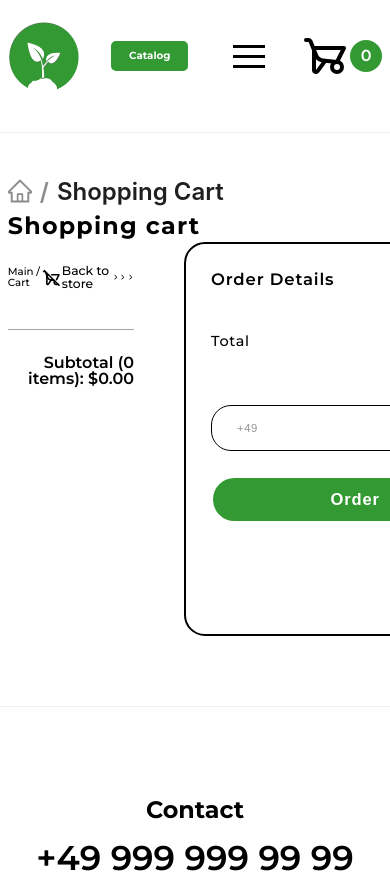
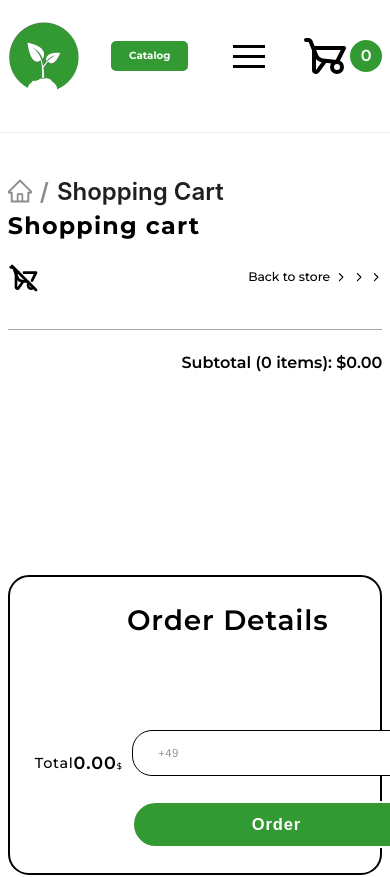
Before and after one commit to stoczec/garden_shop_app, a React (Create React App) app: page /cart in a window 390 px wide. Shown: the top 877 px of the page. Built offline with nearby package versions, Linux system fonts and the light colour scheme.

Commit message:
cart style

```diff
--- a/src/components/cart/CartContainer.jsx
+++ b/src/components/cart/CartContainer.jsx
@@ -3,7 +3,7 @@ import React from 'react';
 import CartItem from './CartItem';
 import { useSelector } from 'react-redux';
 
-const CartCOntainer = () => {
+const CartContainer = () => {
   const cartState = useSelector((state) => state.cart.cart);
   return (
     <div>
@@ -16,4 +16,4 @@ const CartCOntainer = () => {
 
 // SCC ========== VARIABLES STYLED COMPONENTS ========== //
 // SCC ========== STYLED COMPONENTS ========== //
-export default CartCOntainer;
+export default CartContainer;
--- a/src/components/cart/CartItem.jsx
+++ b/src/components/cart/CartItem.jsx
@@ -35,8 +35,8 @@ const CartItem = ({ id, image, title, discont_price, price, count }) => {
           />
         </ContainerCount>
       </ContainerTitleAndCount>
-      <ContainerPrices $exist_discont_price={discont_price}>
-        <ContainerCardPrices>
+      <ContainerPrices>
+        <ContainerCardPrices $exist_discont_price={discont_price}>
           <DiscountPrice>
             {discont_price ? `${discont_price}` : ''}
             {discont_price && <CurrencySymbol>{CURRENCY}</CurrencySymbol>}
@@ -73,28 +73,57 @@ const Card = styled.article`
   padding: 40px 0;
   border-top: 1px solid #a7a7a7;
   display: flex;
-  justify-content: space-between;
+  gap: 25px;
   position: relative;
+  @media (max-width: 1000px) {
+    /* flex-direction: column;
+    align-items: center; */
+    display: grid;
+    grid-template-columns: 1fr 1fr; /* Два столбца */
+    grid-template-rows: auto auto; /* Два ряда */
+    grid-gap: 10px;
+  }
+  @media (max-width: 760px) {
+    display: flex;
+    flex-direction: column;
+    align-items: center;
+  }
 `;
 const Image = styled.img`
-  width: 100%;
-  height: 170px;
+  width: clamp(8.13rem, calc(7.38rem + 3.75vw), 11.88rem);
+  height: clamp(8.13rem, calc(7.38rem + 3.75vw), 11.88rem);
   object-fit: contain;
   border-radius: 20px;
+  @media (max-width: 1000px) {
+    width: clamp(12.5rem, calc(5.74rem + 33.82vw), 26.88rem);
+    height: clamp(12.5rem, calc(5.74rem + 33.82vw), 26.88rem);
+    grid-column: 1;
+    grid-row: span 2;
+  }
 `;
 const ContainerTitleAndCount = styled.div`
+  width: 39%;
   display: flex;
   flex-direction: column;
   justify-content: space-between;
   align-items: start;
+  @media (max-width: 1000px) {
+    width: clamp(12.5rem, calc(5.74rem + 33.82vw), 26.88rem);
+    align-items: center;
+    gap: 10px;
+  }
+  @media (max-width: 760px) {
+    width: 100%;
+  }
 `;
 const Title = styled.h6`
   color: #3a3a3a;
   font-size: ${(props) => props.theme.font_size.fs_18};
   line-height: ${(props) => props.theme.line_height.primary};
   letter-spacing: 0.54px;
-  @media (max-width: 434px) {
-    font-size: 18px;
+  @media (max-width: 1000px) {
+    font-size: ${(props) => props.theme.font_size.fs_40};
+    text-align: center;
   }
 `;
 const ContainerCount = styled.div`
@@ -112,37 +141,64 @@ const Count = styled.p`
   font-style: normal;
   line-height: ${(props) => props.theme.line_height.primary};
   letter-spacing: 0.54px;
+  @media (max-width: 1000px) {
+    font-size: ${(props) => props.theme.font_size.fs_24};
+  }
 `;
 const Minus = styled(BiMinus)`
   color: red;
   cursor: pointer;
+  @media (max-width: 1000px) {
+    font-size: ${(props) => props.theme.font_size.fs_28};
+  }
 `;
 const Plus = styled(AiOutlinePlus)`
   color: green;
   cursor: pointer;
+  @media (max-width: 1000px) {
+    font-size: ${(props) => props.theme.font_size.fs_28};
+  }
 `;
 const ContainerPrices = styled.div`
-  width: 100%;
-  padding: 0 20px;
+  width: 31%;
   display: flex;
   flex-direction: column;
-  justify-content: space-between;
-  align-items: center;
-  margin-bottom: 10px;
+  justify-content: space-evenly;
+  @media (max-width: 1000px) {
+    width: clamp(12.5rem, calc(5.74rem + 33.82vw), 26.88rem);
+    /* flex-direction: row; */
+
+    align-items: center;
+    /* gap: 20px; */
+  }
+  @media (max-width: 760px) {
+    width: 100%;
+    flex-direction: row;
+
+    align-items: baseline;
+    /* gap: 20px; */
+  }
 `;
 const ContainerCardPrices = styled.div`
   display: flex;
-  gap: 40px;
+  justify-content: start;
+  gap: ${(props) =>
+    props.$exist_discont_price
+      ? 'clamp(0.94rem, calc(0.25rem + 2vw), 4.38rem)'
+      : '0'};
   align-items: center;
+  @media (max-width: 760px) {
+    align-items: baseline;
+  }
 `;
 const DiscountPrice = styled.p`
   color: ${clr_black};
   font-size: ${(props) => props.theme.font_size.fs_40};
   line-height: ${(props) => props.theme.line_height.primary};
   letter-spacing: 0.9px;
-  @media (max-width: 434px) {
+  /* @media (max-width: 434px) {
     font-size: 20px;
-  }
+  } */
 `;
 const Price = styled.p`
   color: ${(props) => (props.$exist_discont_price ? '#8b8b8b' : clr_black)};
@@ -152,22 +208,25 @@ const Price = styled.p`
   letter-spacing: 0.6px;
   text-decoration-line: ${(props) =>
     props.$exist_discont_price ? 'line-through' : 'none'};
-  @media (max-width: 434px) {
+  /* @media (max-width: 434px) {
     font-size: ${(props) => (props.$exist_discont_price ? '20px' : '30px')};
-  }
+  } */
 `;
 const CurrencySymbol = styled.span`
   font-size: ${fs_20};
   line-height: ${(props) => props.theme.line_height.primary};
   letter-spacing: 0.6px;
-  @media (max-width: 434px) {
+  /* @media (max-width: 434px) {
     font-size: 20px;
-  }
+  } */
 `;
-const TotalSum = styled.p``;
+const TotalSum = styled.p`
+  /* background-color: yellow; */
+`;
 const Close = styled(GrFormClose)`
   cursor: pointer;
   position: absolute;
+  top: 20px;
   right: 0;
   font-size: 20px;
   transition: all 0.3s linear;
@@ -175,5 +234,9 @@ const Close = styled(GrFormClose)`
   &:hover {
     transform: rotate(90deg);
   }
+  @media (max-width: 1000px) {
+    top: 10px;
+    font-size: 30px;
+  }
 `;
 export default CartItem;
--- a/src/components/cart/OrderDetails.jsx
+++ b/src/components/cart/OrderDetails.jsx
@@ -40,21 +40,40 @@ const clr_accent = (props) => props.theme.colors.clr_accent;
 // const primary_lh = (props) => props.theme.line_height.primary;
 // SCC ========== STYLED COMPONENTS ========== //
 const Container = styled.article`
+  /* width: 500px; */
   height: 394px;
   padding: 25px;
   border-radius: 21px;
   border: 2px solid ${(props) => props.theme.colors.clr_black};
+  margin-top: 129px;
+  @media (max-width: 1000px) {
+    height: 300px;
+    display: grid;
+    grid-template-columns: repeat(2, 1fr);
+    grid-template-rows: repeat(2, 1fr);
+    grid-gap: 10px;
+  }
 `;
 const Title = styled.h3`
   font-size: ${(props) => props.theme.font_size.fs_28};
   line-height: ${(props) => props.theme.line_height.primary};
   letter-spacing: 0.84px;
   margin-bottom: 42px;
+  @media (max-width: 1000px) {
+    font-size: 28px;
+    grid-column: span 2;
+    grid-row: span 2;
+    text-align: center;
+  }
 `;
 const ContainerSum = styled.div`
   display: flex;
   justify-content: space-between;
   margin-bottom: 50px;
+  @media (max-width: 1000px) {
+    justify-content: space-evenly;
+    align-items: center;
+  }
 `;
 const Sum = styled.span`
   font-size: ${(props) => props.theme.font_size.fs_24};
--- a/src/components/product/ProductContainer.jsx
+++ b/src/components/product/ProductContainer.jsx
@@ -7,7 +7,7 @@ const ProductContainer = ({ products_data }) => {
     <>
       <ItemContainer
         products_data={products_data}
-        customPageSizeOptions={[8, 16, 24, 32]}
+        customPageSizeOptions={[8, 16, 24, 32]} // массив с количеством отображаемых товаров на странице
       />
     </>
   );
--- a/src/components/product/ProductSingleCard.jsx
+++ b/src/components/product/ProductSingleCard.jsx
@@ -57,7 +57,6 @@ const ProductSingleCard = ({
 // SCC ========== VARIABLES STYLED COMPONENTS ========== //
 const fs_36 = (props) => props.theme.font_size.fs_36;
 const fs_70 = (props) => props.theme.font_size.fs_70;
-const clr_white = (props) => props.theme.colors.clr_white;
 const clr_black = (props) => props.theme.colors.clr_black;
 const clr_accent = (props) => props.theme.colors.clr_accent;
 
@@ -177,7 +176,7 @@ const AddToCart = styled.button`
   margin-bottom: 66px;
   border-radius: 10px;
   background: ${clr_accent};
-  color: ${clr_white};
+  color: ${(props) => props.theme.colors.clr_white};
   font-size: ${(props) => props.theme.font_size.fs_28};
   font-weight: 700;
   cursor: pointer;
@@ -186,7 +185,7 @@ const AddToCart = styled.button`
   transition: all 350ms ease-in-out;
   &:hover {
     color: ${clr_accent};
-    background-color: ${clr_white};
+    background-color: ${(props) => props.theme.colors.clr_white};
     box-shadow: 0 0 10px 0 ${clr_accent} inset, 0 0 10px 4px ${clr_accent};
   }
 `;
--- a/src/pages/CartPage.jsx
+++ b/src/pages/CartPage.jsx
@@ -18,13 +18,11 @@ const CartPage = ({ id }) => {
   return (
     <Container>
       <BreadCrumbs secondTitle={'Shopping Cart'} />
-      <Title>Shopping cart</Title>
+
       <ContainerContent>
         <ContainerLeftSide>
+          <Title>Shopping cart</Title>
           <ContainerPath>
-            <Path>
-              <Link to={'/'}>Main</Link> / <Link to={'/cart'}>Cart</Link>
-            </Path>
             <CartOff onClick={() => dispatch(delete_all_products(id))} />
             <BackLink to={'/products'}>
               Back to store <ArrowForwardStyled />
@@ -61,11 +59,17 @@ const Container = styled.section`
 const ContainerContent = styled.div`
   display: flex;
   gap: 50px;
+  @media (max-width: 1000px) {
+    flex-direction: column;
+  }
 `;
 const ContainerLeftSide = styled.div`
-  width: 60%;
+  width: 58%;
   display: flex;
   flex-direction: column;
+  @media (max-width: 1000px) {
+    width: 100%;
+  }
 `;
 const ContainerProducts = styled.div`
   /* width: 50%; */
@@ -76,11 +80,6 @@ const ContainerPath = styled.div`
   justify-content: space-between;
   align-items: center;
 `;
-const Path = styled.p`
-  font-size: ${(props) => props.theme.font_size.fs_16};
-  font-weight: 500;
-  line-height: ${(props) => props.theme.font_size.primary};
-`;
 const ArrowForwardStyled = styled(IoIosArrowForward)`
   transition: color 0.3s ease;
 `;
@@ -90,13 +89,13 @@ const BackLink = styled(Link)`
   line-height: ${(props) => props.theme.font_size.primary};
   display: flex;
   align-items: center;
+  gap: 5px;
   &:hover {
     ${ArrowForwardStyled} {
       color: ${(props) => props.theme.colors.clr_accent};
     }
   }
 `;
-
 const Products = styled.div`
   /* width: 50%; */
 `;
@@ -109,4 +108,5 @@ const Subtotall = styled.p`
   padding: 25px 0;
   text-align: end;
 `;
+
 export default CartPage;
```
Also changed, not shown: src/store/slice/cartSlice.js (+17 -5 lines).
